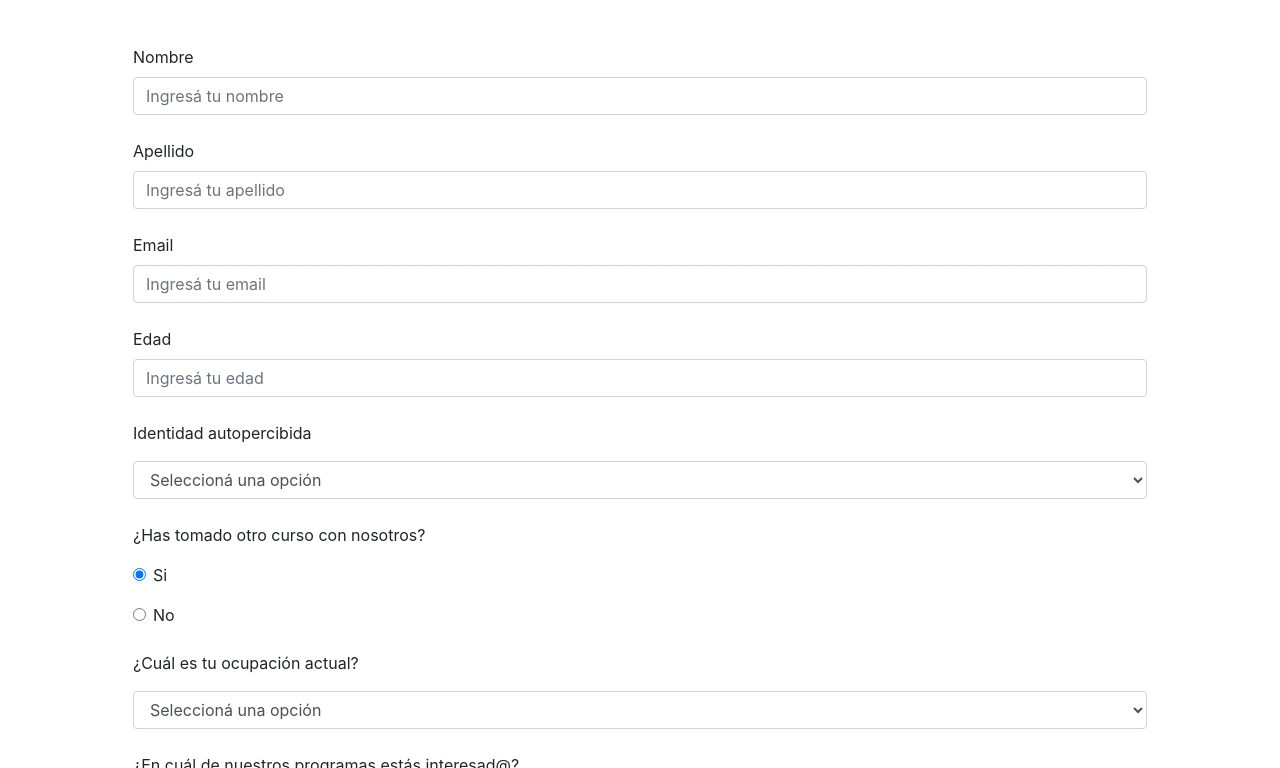
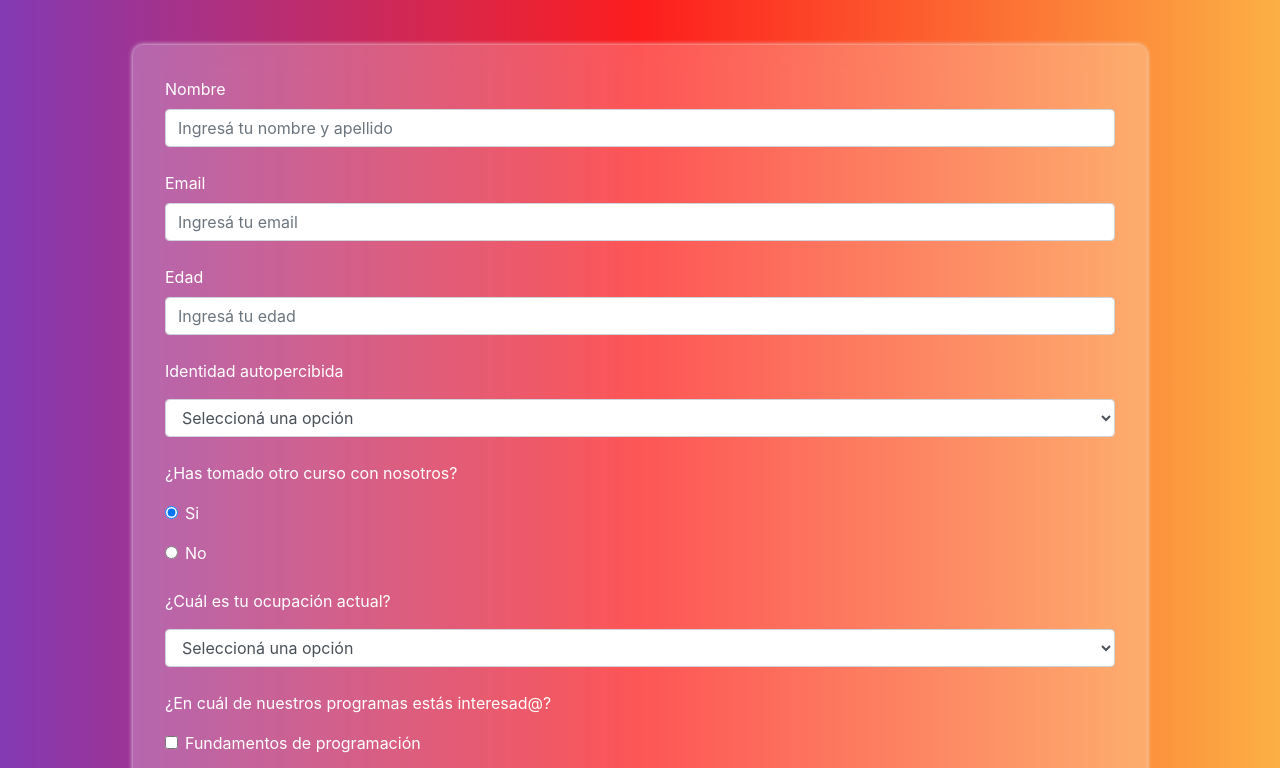
Before and after one commit to Andres-ann/FreeCodeCamp-Form, a plain HTML site: page index.html in a window 1280 px wide. Shown: the part 131-899 px from the top of the page. Drawn offline with nearby package versions, Linux system fonts and the light colour scheme.

Commit message:
estilos css

```diff
--- a/css/estilos.css
+++ b/css/estilos.css
@@ -0,0 +1,15 @@
+body {
+    color: #fff;
+    font-size: 1rem;
+    background: rgb(131,58,180);
+    background: linear-gradient(90deg, rgba(131,58,180,1) 0%, rgba(253,29,29,1) 50%, rgba(252,176,69,1) 100%);
+}
+
+.form {
+    background-color: rgb(255, 255, 255, 0.25);
+    padding: 2rem;
+    border-radius: 10px;
+    margin-bottom: 4rem;
+    backdrop-filter: blur(10px);
+    box-shadow: 0px 0px 5px 0px #f0f0f0;
+}
--- a/index.html
+++ b/index.html
@@ -14,21 +14,16 @@
   <body>
     <div class="container">
 
-      <h1 class="text-center mt-5" id="title">Formulario De Inscripción</h1>
+      <h1 class="text-center mt-5" id="title">Formulario de Inscripción</h1>
 
       <p class="text-center" id="description">¡Completá el formulario y recibí toda la info que necesitás!</p>
 
-      <div class="form m-5">
+      <div class="form m-1 m-lg-5">
         <form id="survey-form">
 
           <div class="form-group">
             <label for="name" id="name-label">Nombre</label>
-            <input type="text" id="name" class="form-control mb-4" placeholder="Ingresá tu nombre" required>
-          </div>
-
-          <div class="form-group">
-            <label for="surname" id="surname-label">Apellido</label>
-            <input type="text" id="surname" class="form-control mb-4" placeholder="Ingresá tu apellido" required>
+            <input type="text" id="name" class="form-control mb-4" placeholder="Ingresá tu nombre y apellido" required>
           </div>
 
           <div class="form-group">
@@ -82,8 +77,6 @@
 
           <div class="form-group">
             <p>¿En cuál de nuestros programas estás interesad@?</p>
-
-            <p><small class="form-text text-muted ml-3">*Seleccioná todos las que quieras</small></p>
 
             <div class="form-check  mb-3">
               <input class="form-check-input" type="checkbox" value="fundamentos" id="fundamentos">
@@ -140,11 +133,11 @@
               <textarea class="form-control" id="comentarios" rows="5"></textarea>
           </div>
 
-          <button type="submit" class="btn btn-info" id="submit">Enviar</button>
+          <button type="submit" class="btn btn-light btn-outline-danger" id="submit">Enviar</button>
 
         </form>
       </div>
-
+      <div class="m-5"></div>
       <!-- Optional JavaScript; choose one of the two! -->
 
       <!-- Option 1: jQuery and Bootstrap Bundle (includes Popper) -->
```
